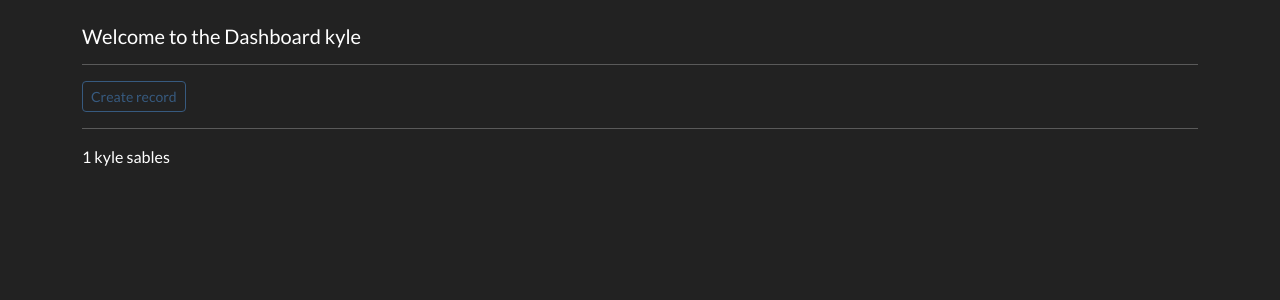
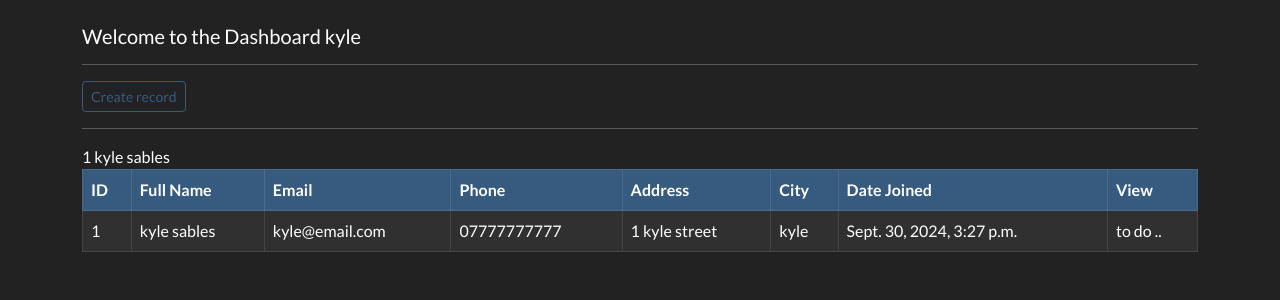
Before and after one commit to VtXsuperkyle/Django, a Django app: page /dashboard in a window 1280 px wide. Shown: the part 72-372 px from the top of the page. Run offline with Django 5.2, Linux system fonts and the light colour scheme; a user stored in the database is signed in; data comes from the database, SQL or seed files in the repository; both versions use the stored data as it was after the commit.

Commit message:
somewhere in slide 22

```diff
--- a/dcrm/website/templates/website/dashboard.html
+++ b/dcrm/website/templates/website/dashboard.html
@@ -6,7 +6,7 @@
     <h5> Welcome to the Dashboard {{user}}</h5>
     <hr>
 
-    <a class="btn btn-outline-primary btn-sm" href="{% url 'dashboard' %}">
+    <a class="btn btn-outline-primary btn-sm" href="{% url 'create-record' %}">
         Create record
     </a>
 
@@ -17,4 +17,40 @@
         {{record.last_name}}
     {% endfor %}
 
+
+
+    <table class="table table-dark table-hover table-bordered">
+
+        <thead class="table-primary">
+            <tr>
+                <th scope="col"> ID </th>
+                <th scope="col"> Full Name </th>
+                <th scope="col"> Email </th>
+                <th scope="col"> Phone </th>
+                <th scope="col"> Address </th>
+                <th scope="col"> City </th>
+                <th scope="col"> Date Joined </th>
+                <th scope="col"> View </th>
+            </tr>
+        </thead>
+
+        <tbody>
+        {% if records %}
+            {% for record in records %}
+            <tr>
+                <td> {{record.id}} </td>
+                <td> {{record.first_name}} {{record.last_name}}</td>
+                <td> {{record.email}} </td>
+                <td> {{record.phone}} </td>
+                <td> {{record.address}} </td>
+                <td> {{record.city}} </td>
+                <td> {{record.creation_data}} </td>
+                <td> to do ..</td>
+            </tr>
+            {% endfor %}
+        {% endif %}
+        </tbody>
+    </table>
+
+
 {% endblock %}
--- a/dcrm/website/urls.py
+++ b/dcrm/website/urls.py
@@ -10,5 +10,14 @@ urlpatterns = [
 
     path('user-logout',views.user_logout, name="user-logout"),
 
+    ############ CRUD ############
+
+    # read
     path('dashboard',views.dashboard, name="dashboard"),
+
+    # create
+    path('create-record', views.create_record, name="create-record"),
+
+    # update
+    path('update-record/<int:pk>', views.update_record,name="update-record"),
 ]
--- a/dcrm/website/views.py
+++ b/dcrm/website/views.py
@@ -1,5 +1,5 @@
 from django.shortcuts import render, redirect
-from.forms import CreateUserForm, LoginForm
+from.forms import CreateUserForm, LoginForm, CreateRecordForm, UpdateRecordForm
 
 from django.contrib.auth.models import auth
 from django.contrib.auth import authenticate
@@ -65,3 +65,35 @@ def dashboard(request):
     context = {'records':my_records}
 
     return render(request, 'website/dashboard.html', context=context)
+
+#create a record
+@login_required(login_url='my-login')
+def create_record(request):
+
+    form = CreateRecordForm()
+    if request.method == "POST":
+        form = CreateRecordForm(request.POST)
+
+        if form.is_valid():
+            form.save()
+            return redirect("dashboard")
+
+    context = {'create_form': form}
+    return render(request, 'website/create-record.html', context=context)
+
+# update a record
+@login_required(login_url='my-login')
+def update_record(request, pk):
+
+    record = Record.objects.get(id=pk)
+    form = UpdateRecordForm(instance=record)
+
+    if request.method == "POST":
+        form = UpdateRecordForm(request.POST, instance=record)
+
+        if form.is_valid():
+            form.save()
+            return redirect("dashboard")
+
+    context = {'update_form': form}
+    return render(request, 'website/update-record.html',context=context)
```
Also changed, not shown: dcrm/website/forms.py (+14 -0 lines), dcrm/website/templates/website/create-record.html (+25 -0 lines), dcrm/website/templates/website/update-record.html (+15 -0 lines), dcrm/db.sqlite3.
